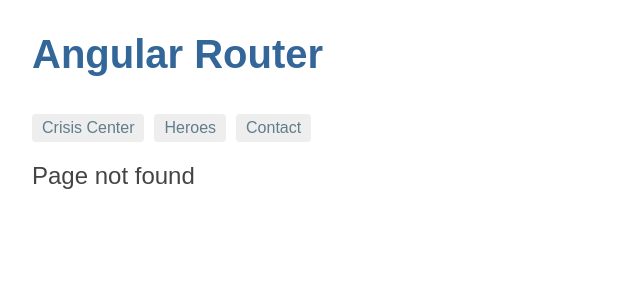
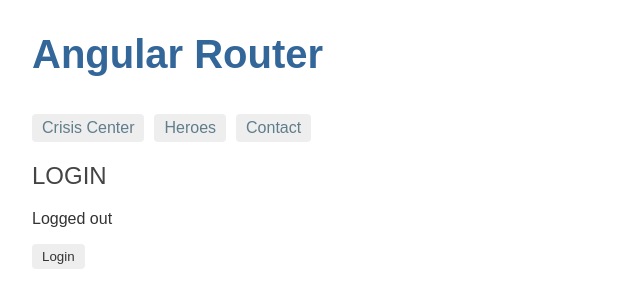
Before and after one commit to Demiara/demo-angular-routing, an Angular app: page /login in a window 1280 px wide. Before the commit this address had no page. Shown: the top 308 px of the page, without its empty margins (0-640 px from the left). Built offline with nearby package versions, Linux system fonts and the light colour scheme.

Commit message:
Adding AuthGuard, AuthModule, AuthRoutingModule Adding LoginComponent and AuthService, CanActivate interface implementation for AdminComponent

```diff
--- a/src/app/admin/admin-routing.module.ts
+++ b/src/app/admin/admin-routing.module.ts
@@ -1,4 +1,5 @@
 import { AdminComponent } from './admin/admin.component';
+import { AuthGuard } from '../auth/auth.guard';
 import { NgModule } from '@angular/core';
 import { RouterModule, Routes } from '@angular/router';
 
@@ -6,6 +7,7 @@
     {
         path: '',
         component: AdminComponent,
+        canActivate: [AuthGuard],
     },
 ];
 
--- /dev/null
+++ b/src/app/auth/auth-routing.module.ts
@@ -0,0 +1,11 @@
+import { LoginComponent } from './login/login.component';
+import { NgModule } from '@angular/core';
+import { RouterModule, Routes } from '@angular/router';
+
+const authRoutes: Routes = [{ path: 'login', component: LoginComponent }];
+
+@NgModule({
+    imports: [RouterModule.forChild(authRoutes)],
+    exports: [RouterModule],
+})
+export class AuthRoutingModule {}
--- /dev/null
+++ b/src/app/auth/auth.guard.ts
@@ -0,0 +1,37 @@
+import { AuthService } from './auth.service';
+import { Injectable } from '@angular/core';
+import { Observable } from 'rxjs';
+import {
+    ActivatedRouteSnapshot,
+    CanActivate,
+    CanActivateChild,
+    CanLoad,
+    NavigationExtras,
+    Route,
+    Router,
+    RouterStateSnapshot,
+    UrlTree,
+} from '@angular/router';
+
+@Injectable({
+    providedIn: 'root',
+})
+export class AuthGuard implements CanActivate {
+    constructor(private authService: AuthService, private router: Router) {}
+    canActivate(
+        next: ActivatedRouteSnapshot,
+        state: RouterStateSnapshot,
+    ): Observable<boolean | UrlTree> | Promise<boolean | UrlTree> | boolean | UrlTree {
+        const url: string = state.url;
+        return this.checkLogin(url);
+    }
+
+    private checkLogin(url: string): boolean {
+        if (this.authService.isLoggedIn) {
+            return true;
+        }
+
+        this.router.navigate(['/login']);
+        return false;
+    }
+}
--- /dev/null
+++ b/src/app/auth/auth.service.ts
@@ -0,0 +1,22 @@
+import { Injectable } from '@angular/core';
+import { Observable, of } from 'rxjs';
+import { tap, delay } from 'rxjs/operators';
+
+@Injectable({
+    providedIn: 'root',
+})
+export class AuthService {
+    public isLoggedIn = false;
+    public redirectUrl: string;
+
+    public login(): Observable<boolean> {
+        return of(true).pipe(
+            delay(1000),
+            tap(() => (this.isLoggedIn = true)),
+        );
+    }
+
+    public logout(): void {
+        this.isLoggedIn = false;
+    }
+}
--- /dev/null
+++ b/src/app/auth/login/login.component.html
@@ -0,0 +1,6 @@
+<h2>LOGIN</h2>
+<p>{{ message }}</p>
+<p>
+    <button (click)="login()" *ngIf="!authService.isLoggedIn">Login</button>
+    <button (click)="logout()" *ngIf="authService.isLoggedIn">Logout</button>
+</p>
--- /dev/null
+++ b/src/app/auth/login/login.component.ts
@@ -0,0 +1,38 @@
+import { AuthService } from '../auth.service';
+import { Component } from '@angular/core';
+import { Router } from '@angular/router';
+
+@Component({
+    selector: 'app-login',
+    templateUrl: './login.component.html',
+    styleUrls: ['./login.component.css'],
+})
+export class LoginComponent {
+    public message: string;
+
+    constructor(public authService: AuthService, public router: Router) {
+        this.setMessage();
+    }
+
+    private setMessage(): void {
+        this.message = 'Logged ' + (this.authService.isLoggedIn ? 'in' : 'out');
+    }
+
+    public login(): void {
+        this.message = 'Trying to log in ...';
+
+        this.authService.login().subscribe(() => {
+            this.setMessage();
+            if (this.authService.isLoggedIn) {
+                const redirectUrl = this.authService.redirectUrl;
+
+                this.router.navigate([redirectUrl]);
+            }
+        });
+    }
+
+    public logout(): void {
+        this.authService.logout();
+        this.setMessage();
+    }
+}
```
Also changed, not shown: src/app/app.module.ts (+9 -1 lines), src/app/auth/auth.module.ts (added, +11 -0 lines), src/app/auth/login/login.component.css (added).
